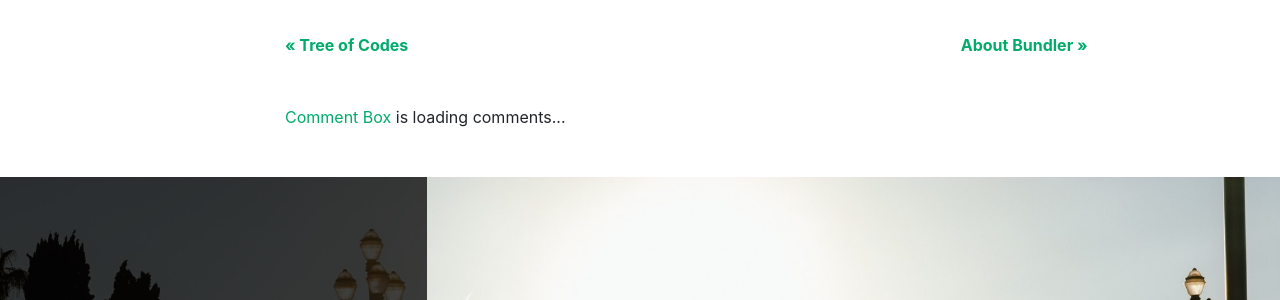
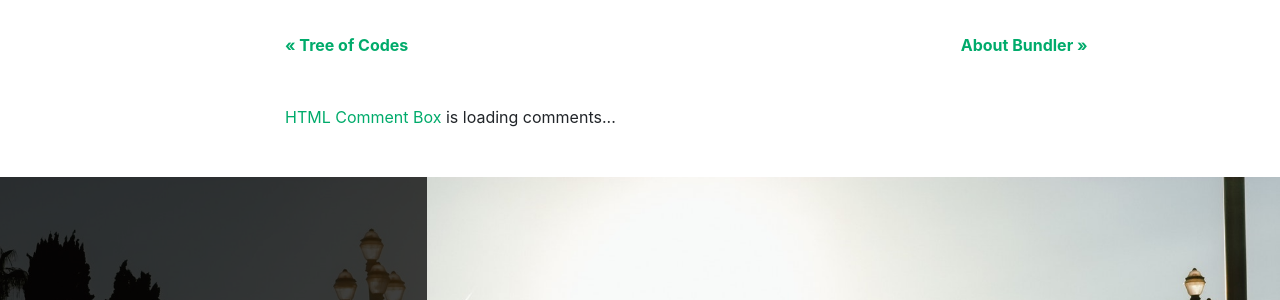
Before and after one commit to iammay1234/iammay1234.github.io, a Jekyll site: the page built from _posts/2018-01-12-we-all-wait-for-summer.md, in a window 1280 px wide and 900 px high, scrolled down 1071 px. Shown: the part 264-564 px from the top of the window. Built offline with Jekyll 4.4.1, drawn with Linux system fonts in a browser that asks for light colours; nearby versions of some CDN libraries; a style sheet for code colours, icons or effects is not loaded.

```diff
--- a/_layouts/post.html
+++ b/_layouts/post.html
@@ -146,9 +146,9 @@ post_class: post-template
     <div id="comments" class="row justify-content-center mb-5">
         <div class="col-md-8">
           <!-- begin wwww.htmlcommentbox.com -->
-           <div id="HCB_comment_box"><a href="http://www.htmlcommentbox.com">Comment Box</a> is loading comments...</div>
+           <div id="HCB_comment_box"><a href="http://www.htmlcommentbox.com">HTML Comment Box</a> is loading comments...</div>
            <link rel="stylesheet" type="text/css" href="https://www.htmlcommentbox.com/static/skins/bootstrap/twitter-bootstrap.css?v=0" />
-           <script type="text/javascript" id="hcb"> /*<!--*/ if(!window.hcb_user){hcb_user={};} (function(){var s=document.createElement("script"), l=hcb_user.PAGE || (""+window.location).replace(/'/g,"%27"), h="https://www.htmlcommentbox.com";s.setAttribute("type","text/javascript");s.setAttribute("src", h+"/jread?page="+encodeURIComponent(l).replace("+","%2B")+"&mod=%241%24wq1rdBcg%24hw9y5ibHhLKmAPJrzFd.50"+"&opts=18774&num=10&ts=1599802881729");if (typeof s!="undefined") document.getElementsByTagName("head")[0].appendChild(s);})(); /*-->*/ </script>
+           <script type="text/javascript" id="hcb"> /*<!--*/ if(!window.hcb_user){hcb_user={};} (function(){var s=document.createElement("script"), l=hcb_user.PAGE || (""+window.location).replace(/'/g,"%27"), h="https://www.htmlcommentbox.com";s.setAttribute("type","text/javascript");s.setAttribute("src", h+"/jread?page="+encodeURIComponent(l).replace("+","%2B")+"&mod=%241%24wq1rdBcg%24hw9y5ibHhLKmAPJrzFd.50"+"&opts=19422&num=10&ts=1599801963925");if (typeof s!="undefined") document.getElementsByTagName("head")[0].appendChild(s);})(); /*-->*/ </script>
           <!-- end www.htmlcommentbox.com -->
         </div>
     </div>
```
